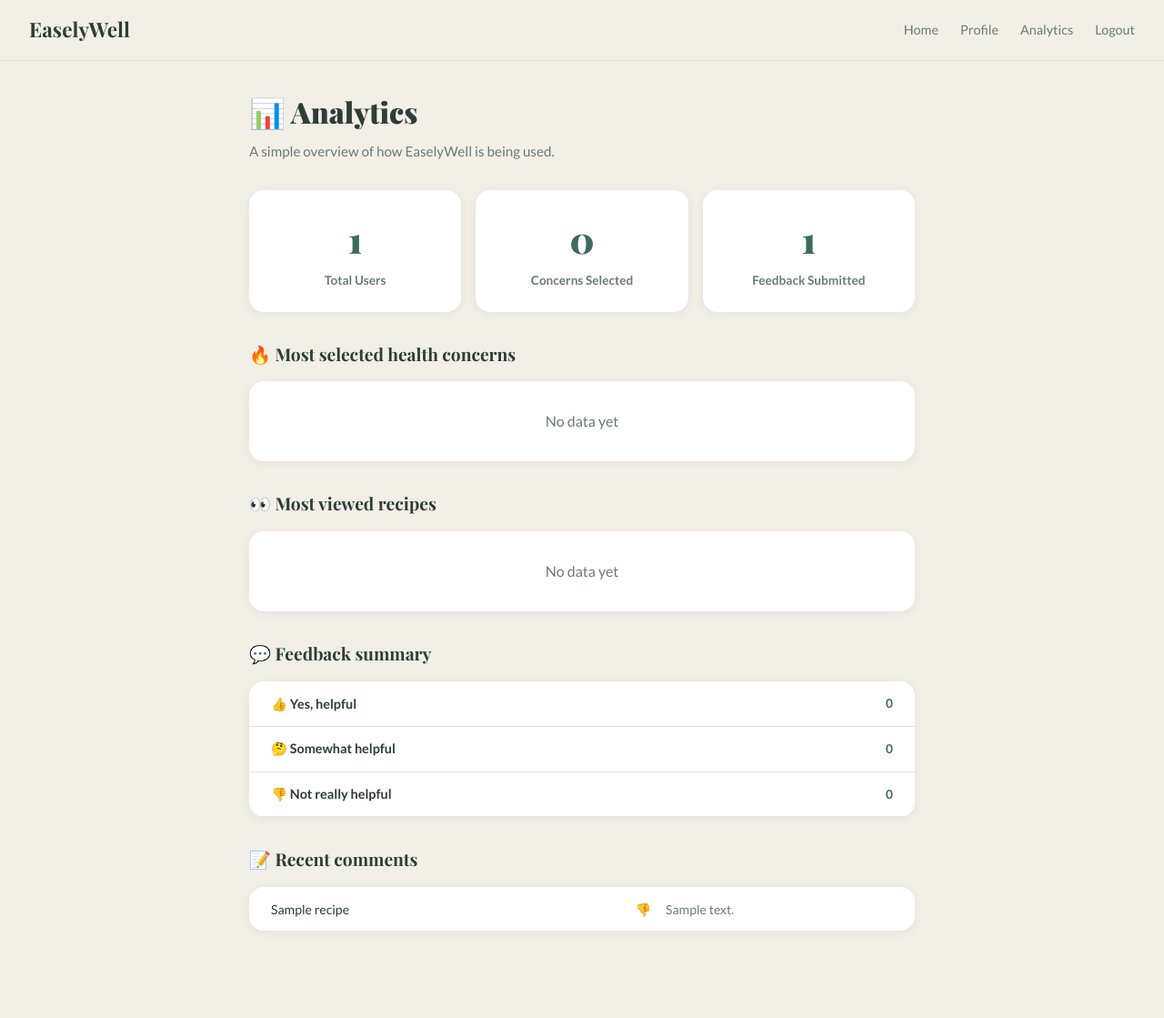
After one commit to KarinAlbiez0910/easelywell, a Flask app: page /analytics in a window 1280 px wide. The commit adds this page. Shown: the whole page at 91% size. Run offline with Flask 3, Linux system fonts and the light colour scheme; a user stored in the database is signed in; tables that the repository leaves empty hold one stand-in row (values such as "Sample post"); some libraries are stand-ins or nearby versions.

Commit message:
implemented feedback for recipes and analytics view

```diff
--- a/app/main/routes.py
+++ b/app/main/routes.py
@@ -8,6 +8,21 @@ from app.models import (
     Recipe, RecipeIngredient,
     UserFavouriteRecipe
 )
+
+def track_event(event_type, concern_id=None, recipe_id=None, meta=None):
+    from app.models import Event
+    try:
+        event = Event(
+            event_type=event_type,
+            user_id=current_user.id if current_user.is_authenticated else None,
+            concern_id=concern_id,
+            recipe_id=recipe_id,
+            meta=meta
+        )
+        db.session.add(event)
+        db.session.commit()
+    except Exception:
+        db.session.rollback()
 
 
 @bp.route('/')
@@ -53,6 +68,7 @@ def ingredients(concern_id):
     # Flexitarian, No restrictions, and everything else → show all
 
     ingredients = query.all()
+    track_event('concern_selected', concern_id=concern_id)
 
     return render_template('main/ingredients.html',
                            concern=concern,
@@ -63,6 +79,7 @@ def ingredients(concern_id):
 @bp.route('/recipes', methods=['POST'])
 @login_required
 def recipes():
+    from app.models import UserFavouriteRecipe, Feedback
     concern_id = request.form.get('concern_id', type=int)
     ingredient_ids = request.form.getlist('ingredient_ids', type=int)
     concern = HealthConcern.query.get_or_404(concern_id)
@@ -76,13 +93,9 @@ def recipes():
         recipe_scores[ri.recipe_id] = recipe_scores.get(ri.recipe_id, 0) + 1
 
     top_ids = sorted(recipe_scores, key=recipe_scores.get, reverse=True)[:3]
-
-    # Base query
     query = Recipe.query.filter(Recipe.id.in_(top_ids))
 
-    # Filter recipes by dietary preference
     preference = current_user.dietary_preference
-
     if preference == 'Vegan':
         query = query.filter(Recipe.is_vegan == True)
     elif preference == 'Vegetarian':
@@ -94,7 +107,6 @@ def recipes():
                 Recipe.is_vegan == True
             )
         )
-        # Also include fish recipes by checking recipe ingredients
         fish_recipes = db.session.query(Recipe.id).join(
             RecipeIngredient
         ).join(Ingredient).filter(
@@ -116,11 +128,20 @@ def recipes():
     saved = UserFavouriteRecipe.query.filter_by(user_id=current_user.id).all()
     saved_recipe_ids = [f.recipe_id for f in saved]
 
+    # Check if user already gave feedback for this concern
+    feedback_given_ids = [f.recipe_id for f in Feedback.query.filter_by(
+    user_id=current_user.id
+    ).all()]
+
+    for recipe in recipes:
+        track_event('recipe_viewed', concern_id=concern_id, recipe_id=recipe.id)
+
     return render_template('main/recipes.html',
-                           concern=concern,
-                           recipes=recipes,
-                           selected_ingredient_ids=ingredient_ids,
-                           saved_recipe_ids=saved_recipe_ids)
+                       concern=concern,
+                       recipes=recipes,
+                       selected_ingredient_ids=ingredient_ids,
+                       saved_recipe_ids=saved_recipe_ids,
+                       feedback_given_ids=feedback_given_ids)
 
 
 @bp.route('/favourite/<int:recipe_id>', methods=['POST'])
@@ -143,3 +164,87 @@ def toggle_favourite(recipe_id):
         flash(f'"{recipe.name}" saved to favourites! 🌿', 'success')
 
     return redirect(url_for('auth.profile'))
+
+@bp.route('/feedback/<int:recipe_id>', methods=['POST'])
+@login_required
+def feedback(recipe_id):
+    from app.models import Feedback
+    rating = request.form.get('rating')
+    comment = request.form.get('comment', '').strip()
+
+    if rating in ['yes', 'somewhat', 'no']:
+        existing = Feedback.query.filter_by(
+            user_id=current_user.id,
+            recipe_id=recipe_id
+        ).first()
+        if not existing:
+            fb = Feedback(
+                user_id=current_user.id,
+                recipe_id=recipe_id,
+                rating=rating,
+                comment=comment or None
+            )
+            db.session.add(fb)
+            db.session.commit()
+            track_event('feedback_submitted',
+                       recipe_id=recipe_id,
+                       meta=rating)
+        flash('Thank you for your feedback! 🌿', 'success')
+
+    return redirect(url_for('main.concerns'))
+@bp.route('/analytics')
+@login_required
+def analytics():
+    from app.models import Event, Feedback
+    from sqlalchemy import func
+
+    # Total users
+    from app.models import User
+    total_users = User.query.count()
+
+    # Total concerns selected
+    total_concerns = Event.query.filter_by(event_type='concern_selected').count()
+
+    # Total feedback
+    total_feedback = Feedback.query.count()
+
+    # Top concerns
+    top_concerns = db.session.query(
+        HealthConcern,
+        func.count(Event.id).label('count')
+    ).join(Event, Event.concern_id == HealthConcern.id)\
+     .filter(Event.event_type == 'concern_selected')\
+     .group_by(HealthConcern.id)\
+     .order_by(func.count(Event.id).desc())\
+     .limit(10).all()
+
+    # Top recipes viewed
+    top_recipes = db.session.query(
+        Recipe,
+        func.count(Event.id).label('count')
+    ).join(Event, Event.recipe_id == Recipe.id)\
+     .filter(Event.event_type == 'recipe_viewed')\
+     .group_by(Recipe.id)\
+     .order_by(func.count(Event.id).desc())\
+     .limit(10).all()
+
+    # Feedback breakdown
+    feedback_yes      = Feedback.query.filter_by(rating='yes').count()
+    feedback_somewhat = Feedback.query.filter_by(rating='somewhat').count()
+    feedback_no       = Feedback.query.filter_by(rating='no').count()
+
+    # Recent comments
+    recent_comments = Feedback.query.filter(
+        Feedback.comment != None
+    ).order_by(Feedback.created_at.desc()).limit(10).all()
+
+    return render_template('main/analytics.html',
+                           total_users=total_users,
+                           total_concerns=total_concerns,
+                           total_feedback=total_feedback,
+                           top_concerns=top_concerns,
+                           top_recipes=top_recipes,
+                           feedback_yes=feedback_yes,
+                           feedback_somewhat=feedback_somewhat,
+                           feedback_no=feedback_no,
+                           recent_comments=recent_comments)
--- a/app/templates/base.html
+++ b/app/templates/base.html
@@ -154,6 +154,7 @@
             {% if current_user.is_authenticated %}
                 <a href="{{ url_for('main.index') }}">Home</a>
                 <a href="{{ url_for('auth.profile') }}">Profile</a>
+                <a href="{{ url_for('main.analytics') }}">Analytics</a>
                 <a href="{{ url_for('auth.logout') }}">Logout</a>
             {% else %}
                 <a href="{{ url_for('auth.login') }}">Login</a>
--- /dev/null
+++ b/app/templates/main/analytics.html
@@ -0,0 +1,197 @@
+{% extends "base.html" %}
+{% block title %}Analytics – EaselyWell{% endblock %}
+
+{% block extra_styles %}
+<style>
+    .analytics-page {
+        max-width: 780px;
+        margin: 0 auto;
+        padding: 2rem 1.5rem 4rem;
+    }
+    .analytics-page h1 {
+        font-size: 2rem;
+        font-weight: 900;
+        color: var(--text-dark);
+        margin-bottom: 0.5rem;
+    }
+    .analytics-page .subtitle {
+        font-size: 0.95rem;
+        color: var(--text-mid);
+        margin-bottom: 2rem;
+    }
+    .stats-grid {
+        display: grid;
+        grid-template-columns: repeat(3, 1fr);
+        gap: 1rem;
+        margin-bottom: 2rem;
+    }
+    @media (max-width: 600px) {
+        .stats-grid { grid-template-columns: repeat(1, 1fr); }
+    }
+    .stat-card {
+        background: white;
+        border-radius: 16px;
+        padding: 1.5rem;
+        text-align: center;
+        box-shadow: 0 2px 12px rgba(0,0,0,0.06);
+    }
+    .stat-number {
+        font-family: 'Playfair Display', serif;
+        font-size: 2.5rem;
+        font-weight: 900;
+        color: var(--green-dark);
+        margin-bottom: 0.3rem;
+    }
+    .stat-label {
+        font-size: 0.85rem;
+        color: var(--text-mid);
+        font-weight: 600;
+    }
+    .section-title {
+        font-family: 'Playfair Display', serif;
+        font-size: 1.2rem;
+        font-weight: 700;
+        color: var(--text-dark);
+        margin: 2rem 0 1rem;
+    }
+    .table {
+        width: 100%;
+        background: white;
+        border-radius: 16px;
+        overflow: hidden;
+        box-shadow: 0 2px 12px rgba(0,0,0,0.06);
+        margin-bottom: 2rem;
+    }
+    .table-row {
+    display: flex !important;
+    justify-content: space-between !important;
+    align-items: center !important;
+    padding: 0.85rem 1.5rem;
+    border-bottom: 1px solid var(--cream-dark);
+    font-size: 0.9rem;
+    gap: 1rem;
+}
+.table-row .label {
+    flex: 1 !important;
+    color: var(--text-dark);
+    font-weight: 600;
+}
+.table-row .count {
+    color: var(--green-dark);
+    font-size: 0.85rem;
+    font-weight: 700;
+    min-width: 60px;
+    text-align: right !important;
+    flex-shrink: 0 !important;
+}
+
+.feedback-row {
+    display: flex;
+    justify-content: space-between;
+    align-items: center;
+    padding: 0.85rem 1.5rem;
+    border-bottom: 1px solid var(--cream-dark);
+    font-size: 0.88rem;
+    color: var(--text-dark);
+    gap: 1rem;
+}
+.feedback-row:last-child { border-bottom: none; }
+.feedback-row span { flex: 1; }
+.feedback-row span:nth-child(2) { flex: 0; text-align: center; }
+
+    .rating-yes { color: #27ae60; font-weight: 700; }
+    .rating-somewhat { color: #f39c12; font-weight: 700; }
+    .rating-no { color: #c0392b; font-weight: 700; }
+    .empty { text-align: center; padding: 2rem; color: var(--text-mid); }
+</style>
+{% endblock %}
+
+{% block content %}
+<div class="analytics-page">
+    <h1>📊 Analytics</h1>
+    <p class="subtitle">A simple overview of how EaselyWell is being used.</p>
+
+    <!-- Top stats -->
+    <div class="stats-grid">
+        <div class="stat-card">
+            <div class="stat-number">{{ total_users }}</div>
+            <div class="stat-label">Total Users</div>
+        </div>
+        <div class="stat-card">
+            <div class="stat-number">{{ total_concerns }}</div>
+            <div class="stat-label">Concerns Selected</div>
+        </div>
+        <div class="stat-card">
+            <div class="stat-number">{{ total_feedback }}</div>
+            <div class="stat-label">Feedback Submitted</div>
+        </div>
+    </div>
+
+    <!-- Top concerns -->
+    <div class="section-title">🔥 Most selected health concerns</div>
+    <div class="table">
+        {% if top_concerns %}
+            {% for concern, count in top_concerns %}
+            <div class="table-row">
+                <span class="label">{{ concern.icon }} {{ concern.name }}</span>
+                <span class="count">{{ count }}</span>
+            </div>
+
+            {% endfor %}
+        {% else %}
+            <div class="empty">No data yet</div>
+        {% endif %}
+    </div>
+
+    <!-- Top recipes -->
+    <div class="section-title">👀 Most viewed recipes</div>
+    <div class="table">
+        {% if top_recipes %}
+            {% for recipe, count in top_recipes %}
+            <div class="table-row">
+                <span class="label">{{ recipe.name }}</span>
+                <span class="count">{{ count }}</span>
+            </div>
+            {% endfor %}
+        {% else %}
+            <div class="empty">No data yet</div>
+        {% endif %}
+    </div>
+
+    <!-- Feedback summary -->
+    <div class="section-title">💬 Feedback summary</div>
+    <div class="table">
+        <div class="table-row">
+            <span class="label">👍 Yes, helpful</span>
+            <span class="count rating-yes">{{ feedback_yes }}</span>
+        </div>
+        <div class="table-row">
+            <span class="label">🤔 Somewhat helpful</span>
+            <span class="count rating-somewhat">{{ feedback_somewhat }}</span>
+        </div>
+        <div class="table-row">
+            <span class="label">👎 Not really helpful</span>
+            <span class="count rating-no">{{ feedback_no }}</span>
+        </div>
+    </div>
+
+    <!-- Recent comments -->
+    <div class="section-title">📝 Recent comments</div>
+    <div class="table">
+        {% if recent_comments %}
+            {% for fb in recent_comments %}
+            <div class="feedback-row">
+                <span>{{ fb.recipe.name if fb.recipe else '—' }}</span>
+                <span class="rating-{{ fb.rating }}">
+                    {% if fb.rating == 'yes' %}👍{% elif fb.rating == 'somewhat' %}🤔{% else %}👎{% endif %}
+                </span>
+                <span style="color:var(--text-mid); max-width:250px;">{{ fb.comment or '—' }}</span>
+            </div>
+            {% endfor %}
+        {% else %}
+            <div class="empty">No comments yet</div>
+        {% endif %}
+    </div>
+
+</div>
+{% endblock %}
```
Also changed, not shown: app/models.py (+27 -0 lines), app/templates/main/recipes.html (+125 -0 lines), migrations/versions/1578c60b2368_add_event_tracking_table.py (added, +40 -0 lines), migrations/versions/af0ac92371b5_add_feedback_table.py (added, +38 -0 lines), migrations/versions/ce1ce3650ec2_feedback_per_recipe.py (added, +38 -0 lines).
